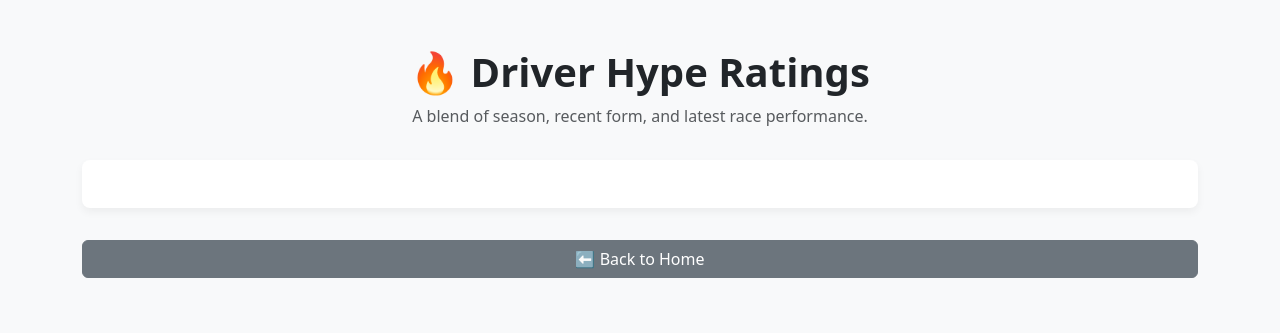
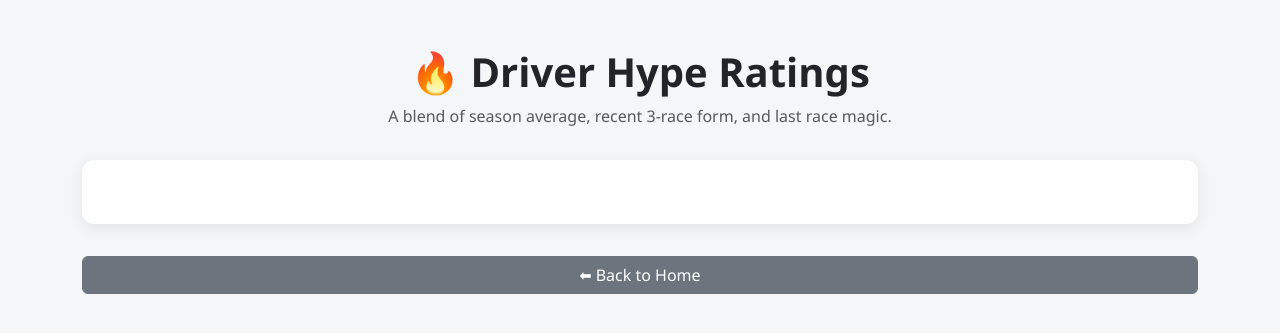
Before and after one commit to SiahBatterson/f1-grid-competitors, a Flask app: template templates/weighted.html in a window 1280 px wide. Shown: the top 333 px of the page. Run offline with Flask 3, Linux system fonts and the light colour scheme; the template is opened without the code that fills it, so the values that code supplies are empty.

Commit message:
Styling3

```diff
--- a/app.py
+++ b/app.py
@@ -57,12 +57,15 @@ def generate_all_driver_ratings_route():
 
 @app.route("/weighted")
 def weighted():
-    path = os.path.join(CACHE_DIR, "Weighted Driver Averages.csv")
-    if not os.path.exists(path):
+    weighted_path = os.path.join(CACHE_DIR, "Weighted Driver Averages.csv")
+    if not os.path.exists(weighted_path):
         return "<h2>⚠️ No weighted data found. Generate driver ratings first.</h2>"
 
-    df = pd.read_csv(path)
-    table = df.to_html(classes="table table-bordered text-center", index=False)
+    df = pd.read_csv(weighted_path)
+    df = df.rename(columns={"Weighted Avg": "Hype"})  # Rename column
+    df = df.sort_values(by="Hype", ascending=False)   # Sort by Hype descending
+
+    table = df.to_html(classes="table table-hover table-striped text-center", index=False)
     return render_template("weighted.html", table=table)
 
 
--- a/templates/weighted.html
+++ b/templates/weighted.html
@@ -8,7 +8,8 @@
     />
     <style>
       body {
-        background-color: #f8f9fa;
+        background-color: #f4f6f8;
+        font-family: "Segoe UI", Tahoma, Geneva, Verdana, sans-serif;
       }
       .hype-header {
         text-align: center;
@@ -17,12 +18,21 @@
       .hype-header h1 {
         font-size: 2.5rem;
         font-weight: bold;
+        color: #212529;
+      }
+      .hype-header p {
+        color: #6c757d;
       }
       .table-container {
         background: white;
-        border-radius: 8px;
-        padding: 1.5rem;
-        box-shadow: 0 4px 8px rgba(0, 0, 0, 0.05);
+        border-radius: 12px;
+        padding: 2rem;
+        box-shadow: 0 4px 16px rgba(0, 0, 0, 0.08);
+        overflow-x: auto;
+      }
+      .table thead {
+        background-color: #343a40;
+        color: white;
       }
       .btn-back {
         display: block;
@@ -34,7 +44,7 @@
     <div class="hype-header">
       <h1>🔥 Driver Hype Ratings</h1>
       <p class="text-muted">
-        A blend of season, recent form, and latest race performance.
+        A blend of season average, recent 3-race form, and last race magic.
       </p>
     </div>
 
```
